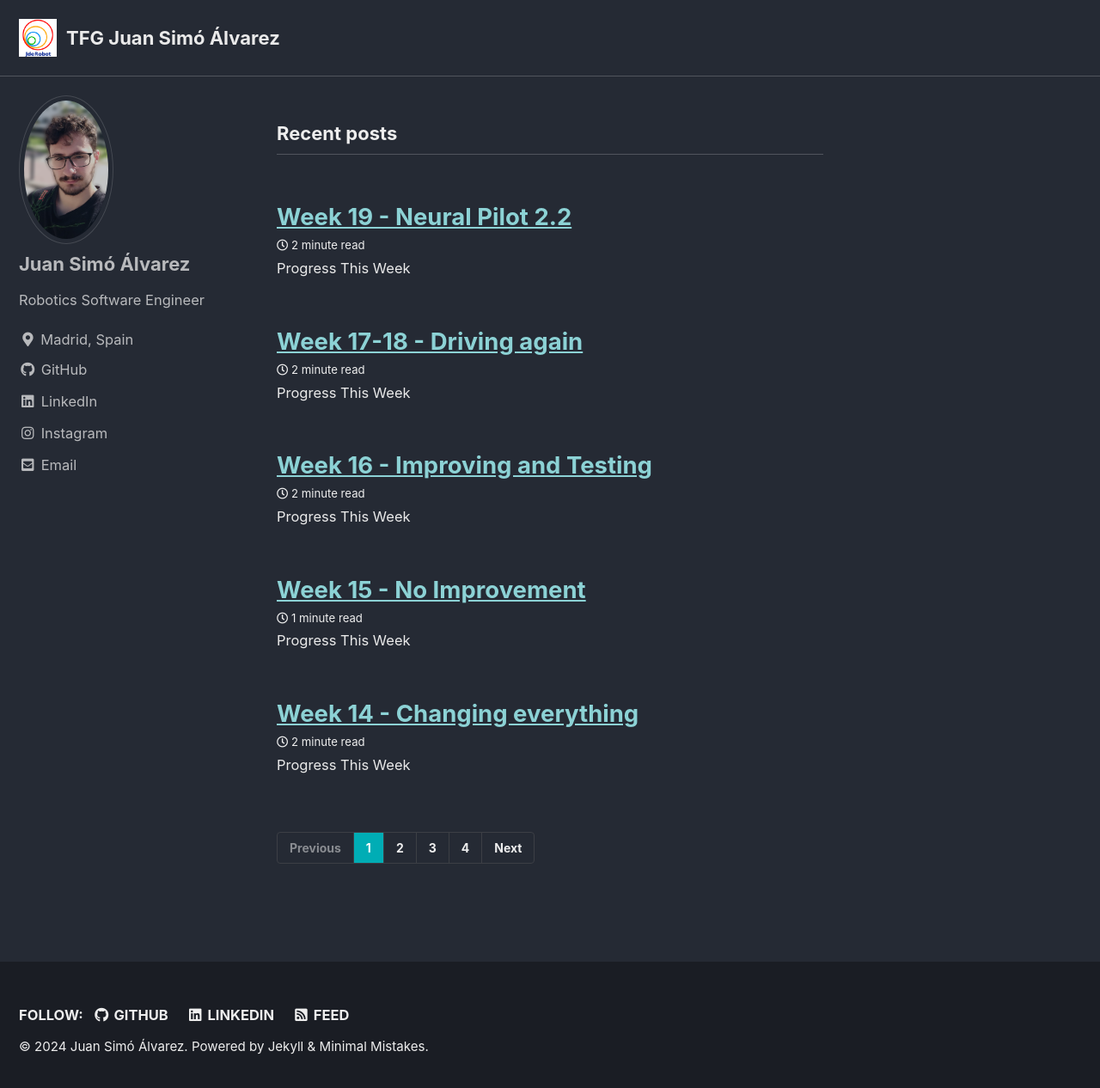
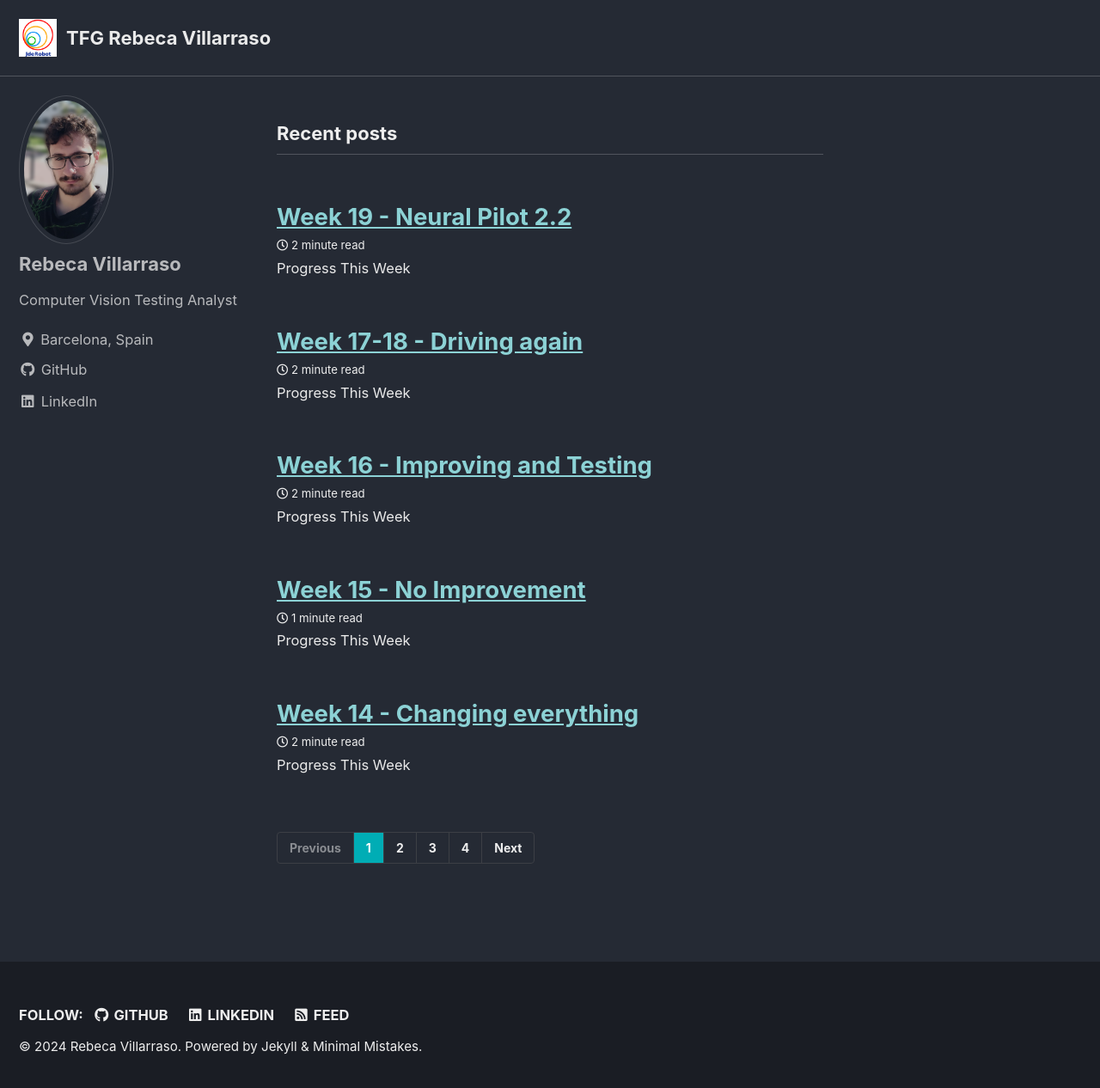
Before and after one commit to RoboticsLabURJC/2024-tfm-rebeca-villaraso, a Jekyll site: the page built from docs/index.html, in a window 1280 px wide and 1273 px high. Shown: the top 1266 px of the window at 86% size. Built offline with Jekyll 4.4.1, drawn with Linux system fonts in a browser that asks for light colours; cached includes are drawn as plain includes; the list of posts is cut into pages by our own code.

Commit message:
Update _config.yml

```diff
--- a/docs/_config.yml
+++ b/docs/_config.yml
@@ -16,15 +16,15 @@ minimal_mistakes_skin    : "dark" # "air", "aqua", "contrast", "dark", "dirt", "
 
 # Site Settings
 locale                   : "en-US"
-title                    : "TFG Juan Simó Álvarez"
+title                    : "TFG Rebeca Villarraso"
 title_separator          : "-"
 subtitle                 : # site tagline that appears below site title in masthead
-name                     : "Juan Simó Álvarez"
-description              : "Autonomous driving using end to end neural networks"
+name                     : "Rebeca Villarraso"
+description              : "Robot perception"
 
 url                      : https://roboticslaburjc.github.io # the base hostname & protocol for your site e.g. "https://mmistakes.github.io"
 baseurl                  : # the subpath of your site, e.g. "/blog"
-repository               : https://github.com/RoboticsLabURJC/2023-tfg-juan-simo.git # GitHub username/repo-name e.g. "mmistakes/minimal-mistakes"
+repository               : https://roboticslaburjc.github.io/2024-tfm-rebeca-villaraso # GitHub username/repo-name e.g. "mmistakes/minimal-mistakes"
 teaser                   : "/assets/images/logo.png" # path of fallback teaser image, e.g. "/assets/images/500x300.png"
 logo                     : "/assets/images/logo.png" # path of logo image to display in the masthead, e.g. "/assets/images/88x88.png"
 masthead_title           : # overrides the website title displayed in the masthead, use " " for no title
@@ -112,11 +112,11 @@ social:
 
 # Site Author
 author:
-  name             : "Juan Simó Álvarez"
+  name             : "Rebeca Villarraso"
   avatar           : "/assets/images/foto.jpeg" # path of avatar image, e.g. "/assets/images/bio-photo.jpg"
-  bio              : "Robotics Software Engineer"
-  location         : "Madrid, Spain"
-  email            : "juan.simo.alvarez@gmail.com"
+  bio              : "Computer Vision Testing Analyst"
+  location         : "Barcelona, Spain"
+#  email            : "rebekka_b.simo.alvarez@gmail.com"
   links:
     #- label: "Email"
     #  icon: "fas fa-fw fa-envelope-square"
@@ -132,15 +132,15 @@ author:
 
     - label: "GitHub"
       icon: "fab fa-fw fa-github"
-      url: "https://github.com/JSA02/"
+      url: "https://github.com/RVillarraso"
 
     - label: "LinkedIn"
       icon: "fab fa-fw fa-linkedin"
-      url: "https://www.linkedin.com/in/juan-sim%C3%B3-%C3%A1lvarez/"
+      url: "https://www.linkedin.com/in/rebeca-v-6bb95358/"
 
-    - label: "Instagram"
-      icon: "fab fa-fw fa-instagram"
-      url: "https://instagram.com/juan_towsd02/"
+#    - label: "Instagram"
+#      icon: "fab fa-fw fa-instagram"
+#      url: "https://instagram.com/juan_towsd02/"
 
 
 # Site Footer
@@ -154,7 +154,7 @@ footer:
       # url:
     - label: "GitHub"
       icon: "fab fa-fw fa-github"
-      url: "https://github.com/JSA02/"
+      url: "https://github.com/RVillarraso"
 
       # url:
 #    - label: "GitLab"
@@ -165,7 +165,7 @@ footer:
       # url:
     - label: "LinkedIn"
       icon: "fab fa-fw fa-linkedin"
-      url: "https://www.linkedin.com/in/juan-sim%C3%B3-%C3%A1lvarez/"
+      url: "https://www.linkedin.com/in/rebeca-v-6bb95358/"
 
 
 # Reading Files
```
